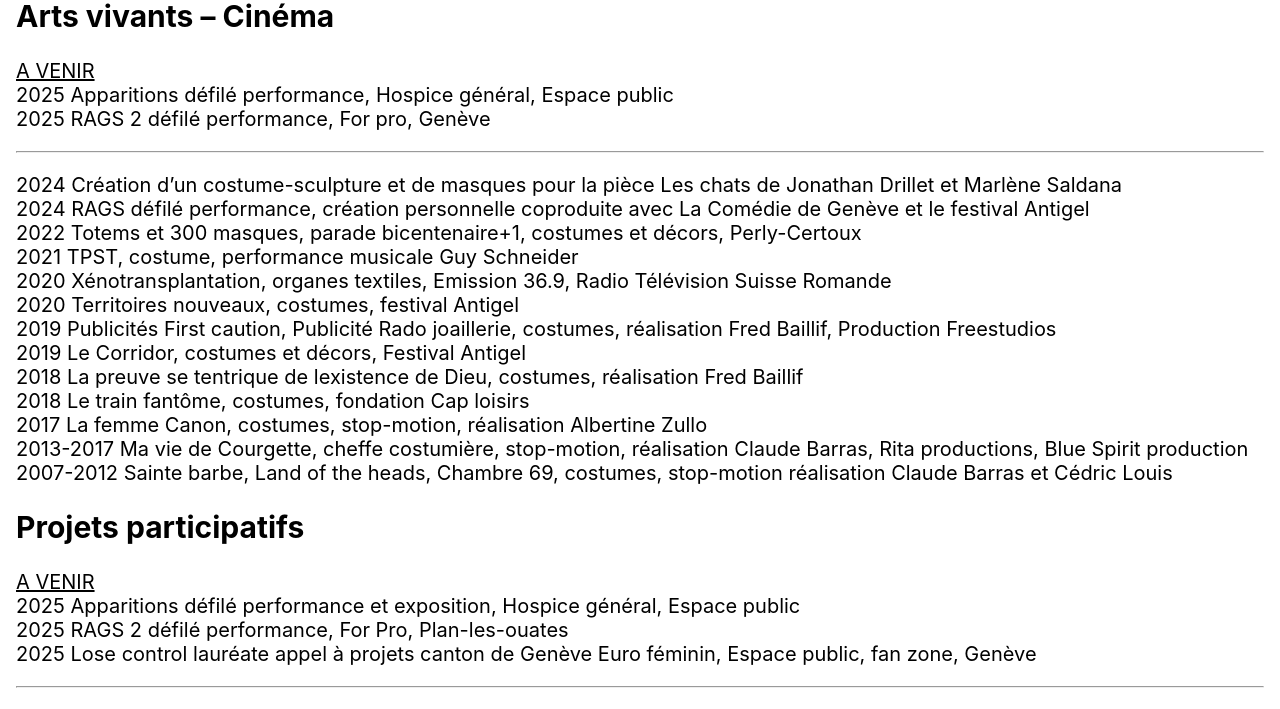
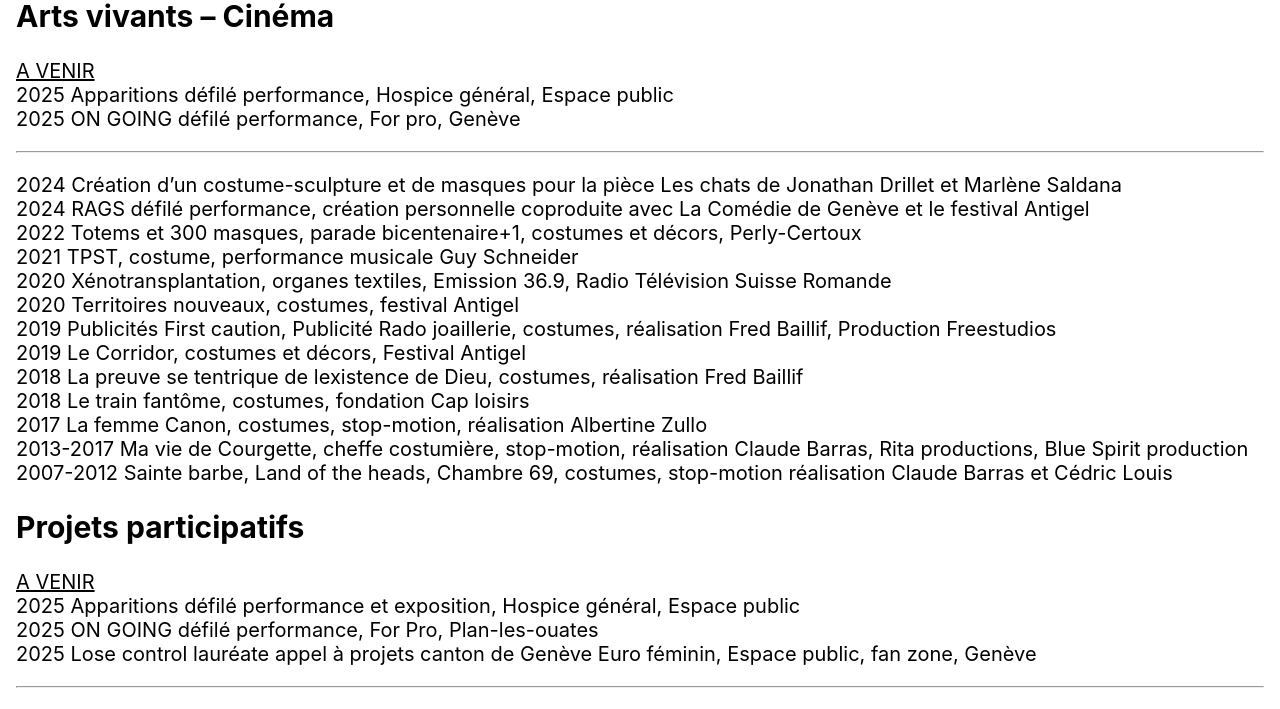
Before and after one commit to larucheio/vanessariera.ch, a Jekyll site: the page built from expositions/index.html, in a window 1280 px wide. Shown: the part 843-1552 px from the top of the page. Built offline with Jekyll 4.4.1, drawn with Linux system fonts in a browser that asks for light colours; some web fonts are replaced.

Commit message:
RAGS 2 -> ON GOING

```diff
--- a/expositions/index.html
+++ b/expositions/index.html
@@ -48,7 +48,7 @@
   <ul style="padding-left: 0; list-style-type: none;">
     <li style="text-decoration: underline;">A VENIR</li>
     <li>2025 Apparitions défilé performance, Hospice général, Espace public</li>
-    <li>2025 RAGS 2 défilé performance, For pro, Genève</li>
+    <li>2025 ON GOING défilé performance, For pro, Genève</li>
   </ul>
 
   <hr>
@@ -76,7 +76,7 @@
   <ul style="padding-left: 0; list-style-type: none;">
     <li style="text-decoration: underline;">A VENIR</li>
     <li>2025 Apparitions défilé performance et exposition, Hospice général, Espace public</li>
-    <li>2025 RAGS 2 défilé performance, For Pro, Plan-les-ouates</li>
+    <li>2025 ON GOING défilé performance, For Pro, Plan-les-ouates</li>
     <li>2025 Lose control lauréate appel à projets canton de Genève Euro féminin, Espace public, fan zone, Genève</li>
   </ul>
 
```
